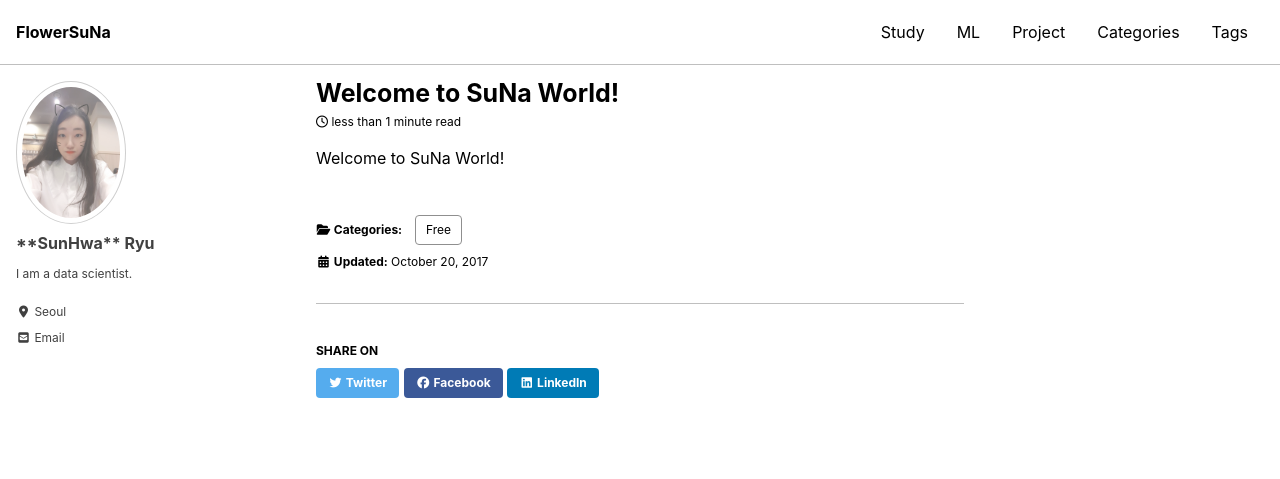
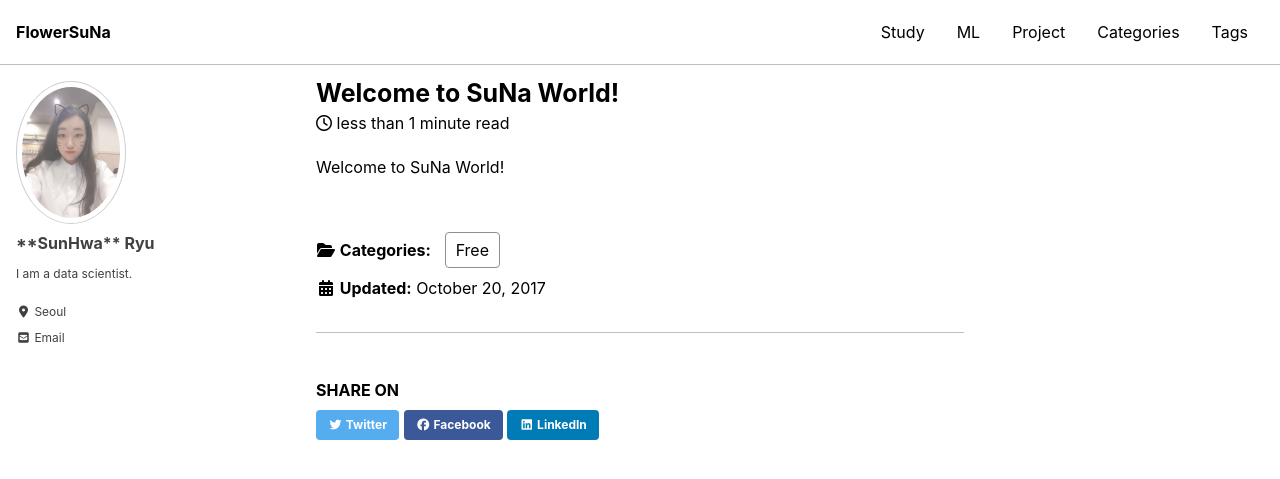
Before and after one commit to MinPinSunHwa/suna.github.io, a Jekyll site: the page built from _posts/2019-08-07-welcome.md, in a window 1280 px wide and 900 px high. Shown: the top 479 px of the window. Built offline with Jekyll 4.4.1, drawn with Linux system fonts in a browser that asks for light colours; cached includes are drawn as plain includes; nearby versions of some CDN libraries.

Commit message:
Update _page.scss

```diff
--- a/_sass/minimal-mistakes/_page.scss
+++ b/_sass/minimal-mistakes/_page.scss
@@ -237,7 +237,7 @@
 
 .page__share-title {
   margin-bottom: 10px;
-  font-size: $type-size-6;
+  font-size: $type-size-5;
   text-transform: uppercase;
 }
 
@@ -249,7 +249,7 @@
   margin-top: 2em;
   color: $muted-text-color;
   font-family: $sans-serif;
-  font-size: $type-size-6;
+  font-size: $type-size-5;
 
   p {
     margin: 0;
@@ -262,7 +262,7 @@
 
 .page__meta-title {
   margin-bottom: 10px;
-  font-size: $type-size-6;
+  font-size: $type-size-5;
   text-transform: uppercase;
 }
 
```
